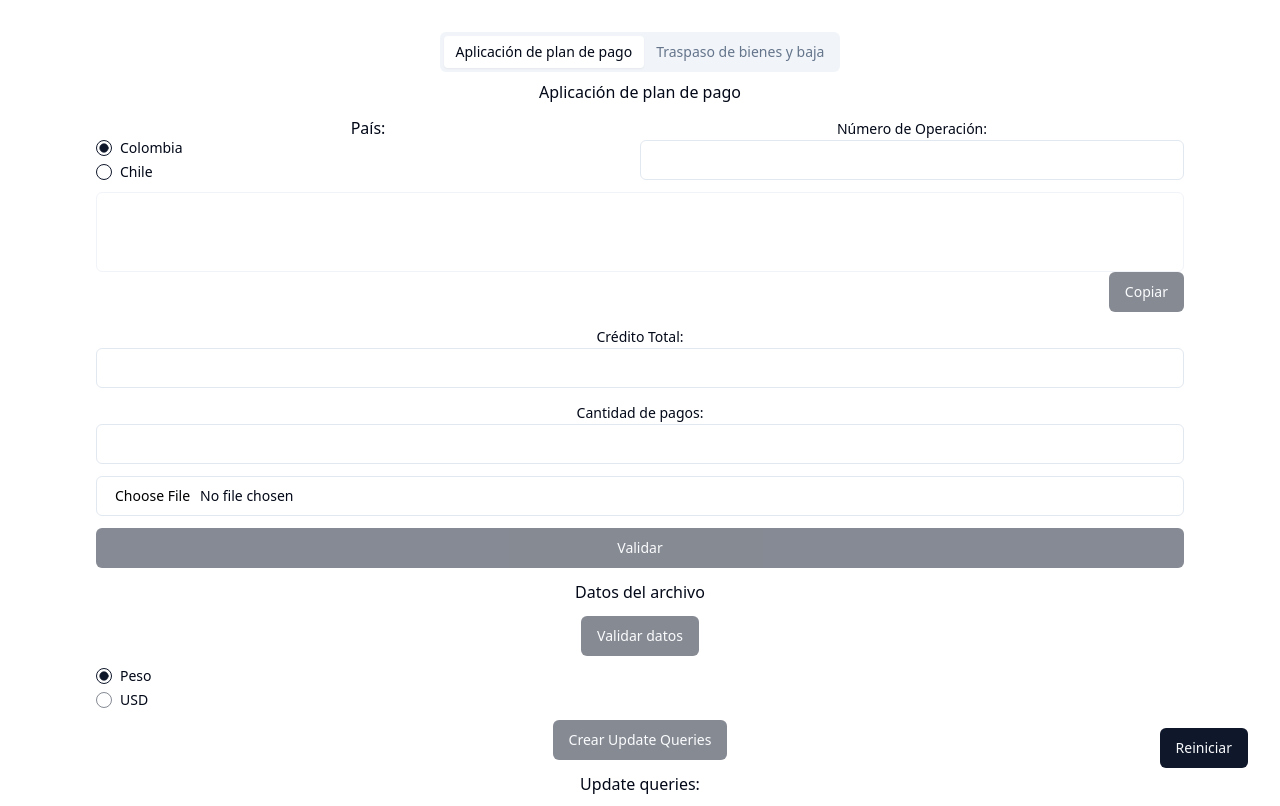
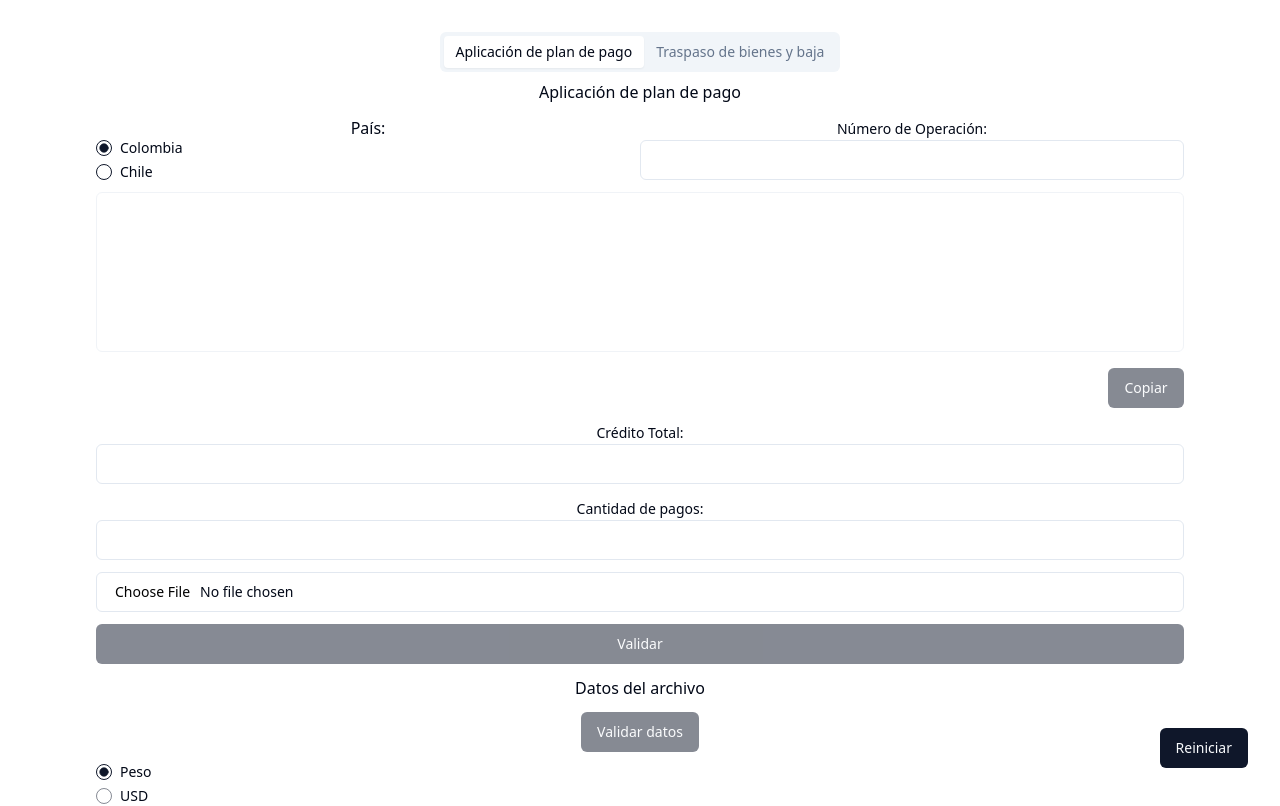
Before and after one commit to jokinz/maaq-payment-plan-analyzer, a React (Vite) app: page / in a window 1280 px wide. Shown: the top 806 px of the page. Built offline with nearby package versions, Linux system fonts and the light colour scheme.

Commit message:
Update Query.tsx

```diff
--- a/src/components/Query.tsx
+++ b/src/components/Query.tsx
@@ -1,16 +1,17 @@
-import { Textarea } from "@/components/ui/textarea"
-import { Button } from "@/components/ui/button"
-
+import { Textarea } from '@/components/ui/textarea'
+import { Button } from '@/components/ui/button'
 
 function Query(props: { content: string; disabled?: boolean }) {
   return (
-    <p style={{ textAlign: 'right' }}>
+    <div className="grid grid-cols-12 col-span-2 gap-4">
       <Textarea
+        style={{ gridColumn: 'span 12 / span 12' }}
         disabled
         value={props.content}
-        className="textarea-query"
+        className="textarea-query min-h-[150]"
       ></Textarea>
       <Button
+        style={{ gridColumn: '12 / span 1' }}
         disabled={props.content === ''}
         onClick={(event) => {
           event.preventDefault()
@@ -19,7 +20,7 @@ function Query(props: { content: string; disabled?: boolean }) {
       >
         Copiar
       </Button>
-    </p>
+    </div>
   )
 }
 
```
